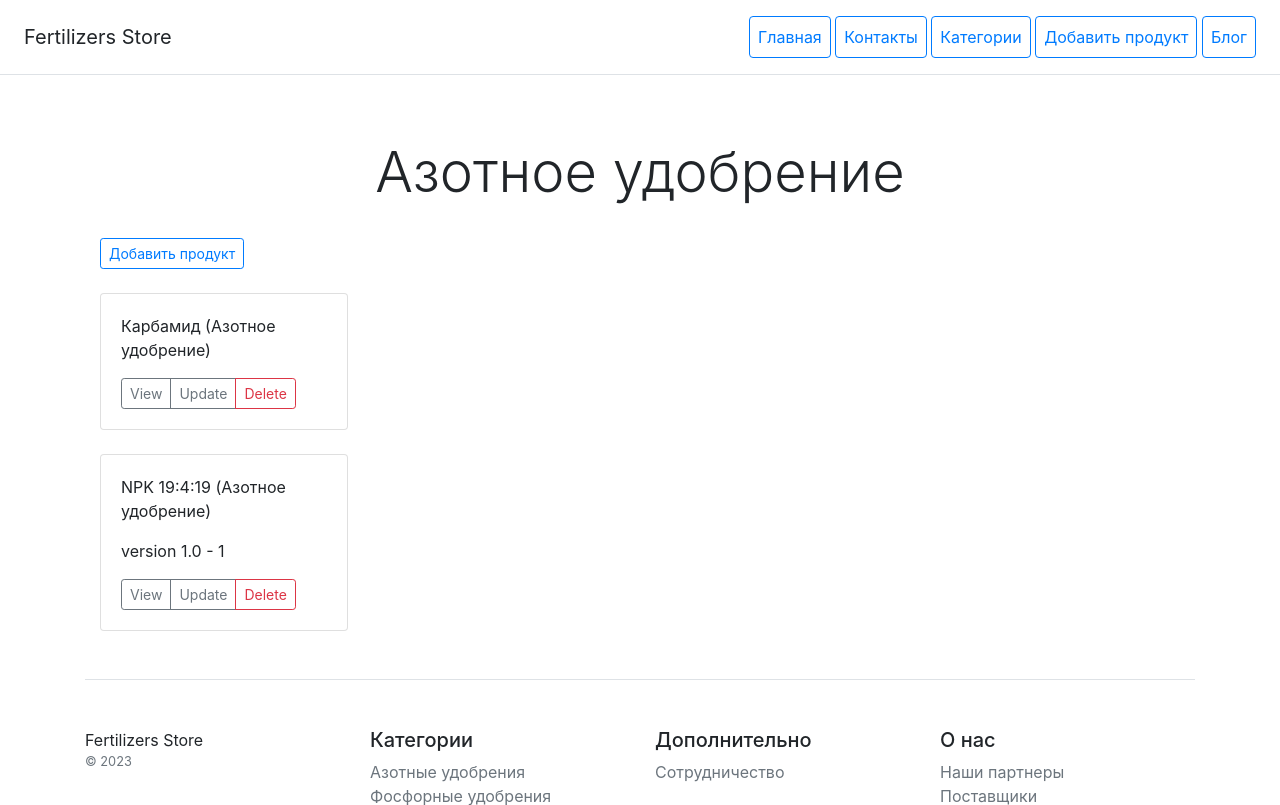
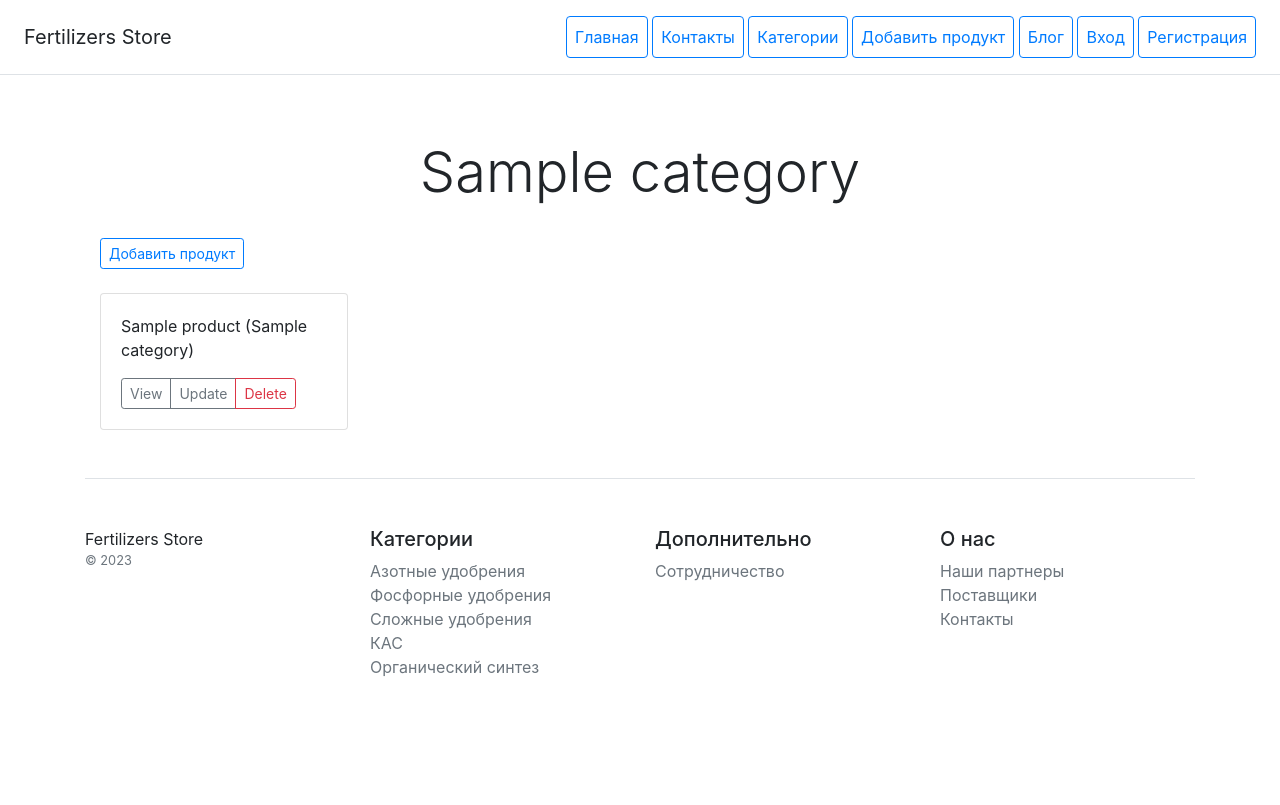
Before and after one commit to lotsmanova/project_internet_shop, a Django app: page /1/products/ in a window 1280 px wide. Shown: the top 805 px of the page. After the commit the page ends 676 px from the top, so only its background shows below. Run offline with Django 4.2, Linux system fonts and the light colour scheme; data comes from the database, SQL or seed files in the repository; tables that the repository leaves empty hold one stand-in row (values such as "Sample post"); data that the repository does not hold is empty; parts of the project's set-up code (start-up, migrations or seed data) failed here and were passed over; some libraries are stand-ins or nearby versions.

Commit message:
add login/logout, register

```diff
--- a/catalog/templates/catalog/includes/inc_catalog_menu.html
+++ b/catalog/templates/catalog/includes/inc_catalog_menu.html
@@ -6,5 +6,11 @@
         <a class="p-2 btn btn-outline-primary" href="{% url 'catalog:categories' %}">Категории</a>
         <a class="p-2 btn btn-outline-primary" href="{% url 'catalog:add_product' %}">Добавить продукт</a>
         <a class="p-2 btn btn-outline-primary" href="{% url 'blog:blog_list' %}">Блог</a>
+        {% if user.is_authenticated %}
+            <a class="p-2 btn btn-outline-primary" href="{% url 'users:logout' %}">Выход</a>
+        {% else %}
+            <a class="p-2 btn btn-outline-primary" href="{% url 'users:login' %}">Вход</a>
+            <a class="p-2 btn btn-outline-primary" href="{% url 'users:register' %}">Регистрация</a>
+        {% endif %}
     </nav>
 </div>
--- a/config/settings.py
+++ b/config/settings.py
@@ -145,3 +145,5 @@ EMAIL_USE_SSL = True
 
 
 AUTH_USER_MODEL = 'users.User'
+LOGOUT_REDIRECT_URL = '/'
+LOGIN_REDIRECT_URL = '/'
--- a/config/urls.py
+++ b/config/urls.py
@@ -23,4 +23,5 @@ urlpatterns = [
     path('admin/', admin.site.urls),
     path('', include('catalog.urls', namespace='catalogs')),
     path('blog/', include('blog.urls', namespace='blog')),
+    path('users/', include('users.urls', namespace='users')),
 ] + static(settings.MEDIA_URL, document_root=settings.MEDIA_ROOT)
--- a/data.json
+++ /dev/null
@@ -1,102 +0,0 @@
-[
-  {
-    "model": "catalog.category",
-    "pk": 1,
-    "fields": {
-      "name": "Азотное удобрение",
-      "description": "минеральное удобрение"
-    }
-  },
-  {
-    "model": "catalog.category",
-    "pk": 2,
-    "fields": {
-      "name": "Фосфорное удобрение",
-      "description": ""
-    }
-  },
-  {
-    "model": "catalog.category",
-    "pk": 3,
-    "fields": {
-      "name": "КАС",
-      "description": ""
-    }
-  },
-  {
-    "model": "catalog.product",
-    "pk": 2,
-    "fields": {
-      "name": "Карбамид",
-      "description": "description",
-      "image": "",
-      "category": 1,
-      "price": 70,
-      "date_create": "2022-02-01",
-      "date_change": "2023-01-01"
-    }
-  },
-  {
-    "model": "catalog.product",
-    "pk": 4,
-    "fields": {
-      "name": "NPK 19:4:19",
-      "description": "сложное удобрение",
-      "image": "",
-      "category": 1,
-      "price": 100,
-      "date_create": "2023-05-18",
-      "date_change": "2023-07-31"
-    }
-  },
-  {
-    "model": "catalog.version",
-    "pk": 1,
-    "fields": {
-      "product": 2,
-      "num": 3,
-      "name": "version 3.0",
-      "is_active": false
-    }
-  },
-  {
-    "model": "catalog.version",
-    "pk": 2,
-    "fields": {
-      "product": 2,
-      "num": 4,
-      "name": "version 4.0",
-      "is_active": false
-    }
-  },
-  {
-    "model": "catalog.version",
-    "pk": 3,
-    "fields": {
-      "product": 4,
-      "num": 1,
-      "name": "version 1.0",
-      "is_active": true
-    }
-  },
-  {
-    "model": "catalog.version",
-    "pk": 4,
-    "fields": {
-      "product": 4,
-      "num": 2,
-      "name": "version 2.0",
-      "is_active": true
-    }
-  },
-  {
-    "model": "catalog.version",
-    "pk": 5,
-    "fields": {
-      "product": 4,
-      "num": 2,
-      "name": "version 2.0",
-      "is_active": false
-    }
-  }
-]
--- a/users/models.py
+++ b/users/models.py
@@ -7,7 +7,7 @@ from catalog.models import NULLABLE
 class User(AbstractUser):
     username = None
 
-    email = models.EmailField(verbose_name='почта', unique=True)
+    email = models.EmailField(verbose_name='email', unique=True)
 
     avatar = models.ImageField(upload_to='users/', verbose_name='аватар', **NULLABLE)
     phone = models.CharField(max_length=50, verbose_name='телефон', **NULLABLE)
--- /dev/null
+++ b/users/urls.py
@@ -0,0 +1,12 @@
+from django.urls import path
+
+from users.apps import UsersConfig
+from users.views import LoginView, LogoutView, RegisterView
+
+app_name = UsersConfig.name
+
+urlpatterns = [
+    path('', LoginView.as_view(), name='login'),
+    path('logout/', LogoutView.as_view(), name='logout'),
+    path('register/', RegisterView.as_view(), name='register'),
+]
```
Also changed, not shown: users/forms.py (+11 -0 lines), users/templates/users/login.html (added, +23 -0 lines), users/templates/users/register.html (added, +23 -0 lines), users/views.py (+34 -1 lines), users/migrations/0002_alter_user_email.py (added).
